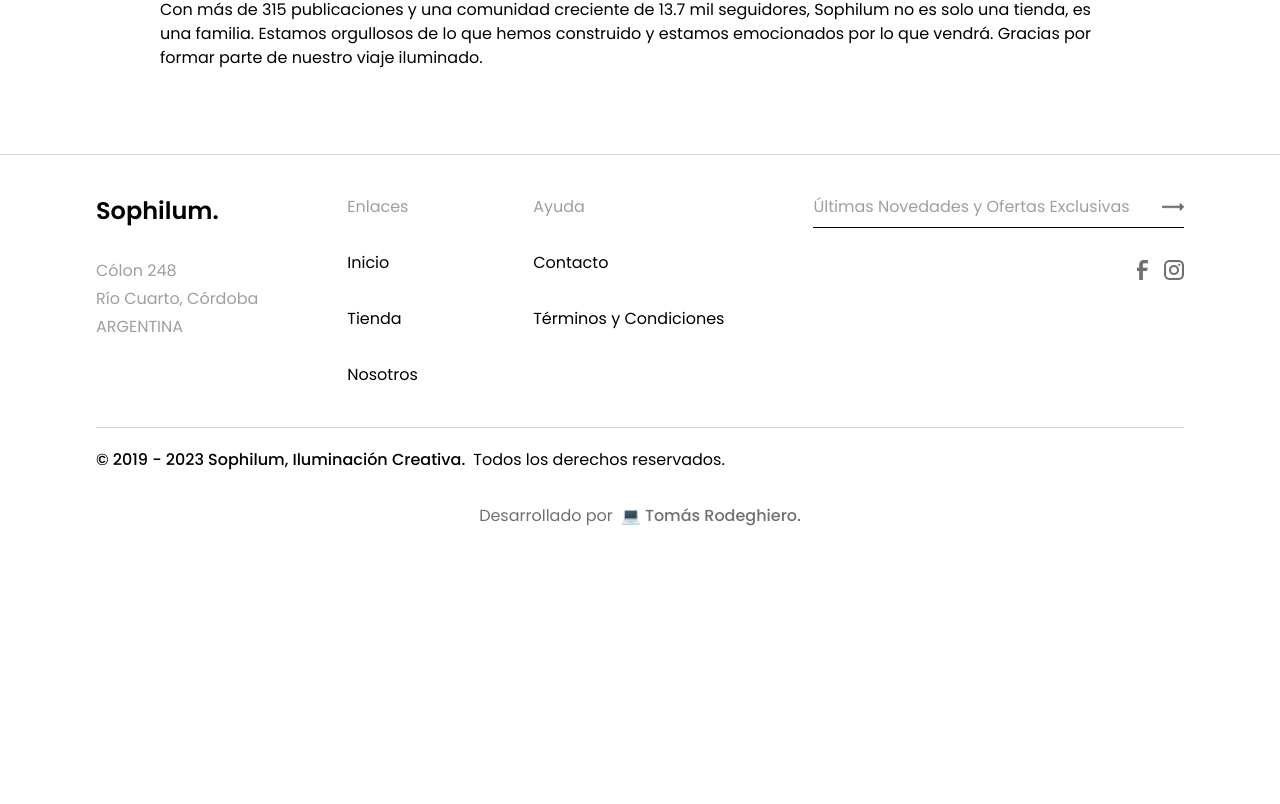
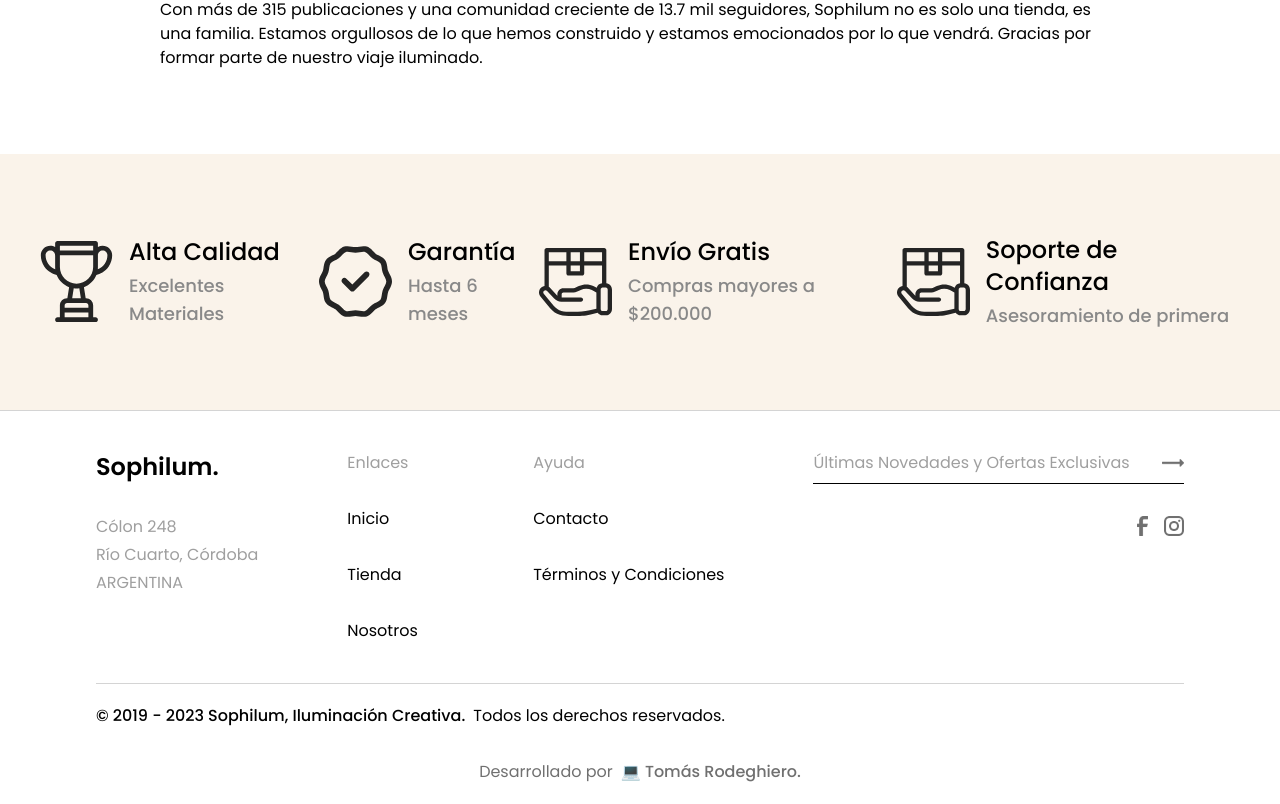
Before and after one commit to tomyrodeghiero/sophilum, a Next.js app: page /about in a window 1280 px wide. Shown: the part 2438-3242 px from the top of the page. Before the commit the page ends 2986 px from the top, so only its background shows below. Built offline with nearby package versions, Linux system fonts and the light colour scheme.

Commit message:
Improve /about page

```diff
--- a/src/app/about/page.tsx
+++ b/src/app/about/page.tsx
@@ -1,3 +1,4 @@
+import Features from "@/components/features/Features";
 import HeaderBackground from "@/components/header-background/HeaderBackground";
 import { ABOUT_01, ABOUT_02 } from "@/utils/assets/about/about";
 import {
@@ -64,6 +65,8 @@
           vendrá. Gracias por formar parte de nuestro viaje iluminado.
         </p>
       </div>
+
+      <Features />
     </div>
   );
 };
```
